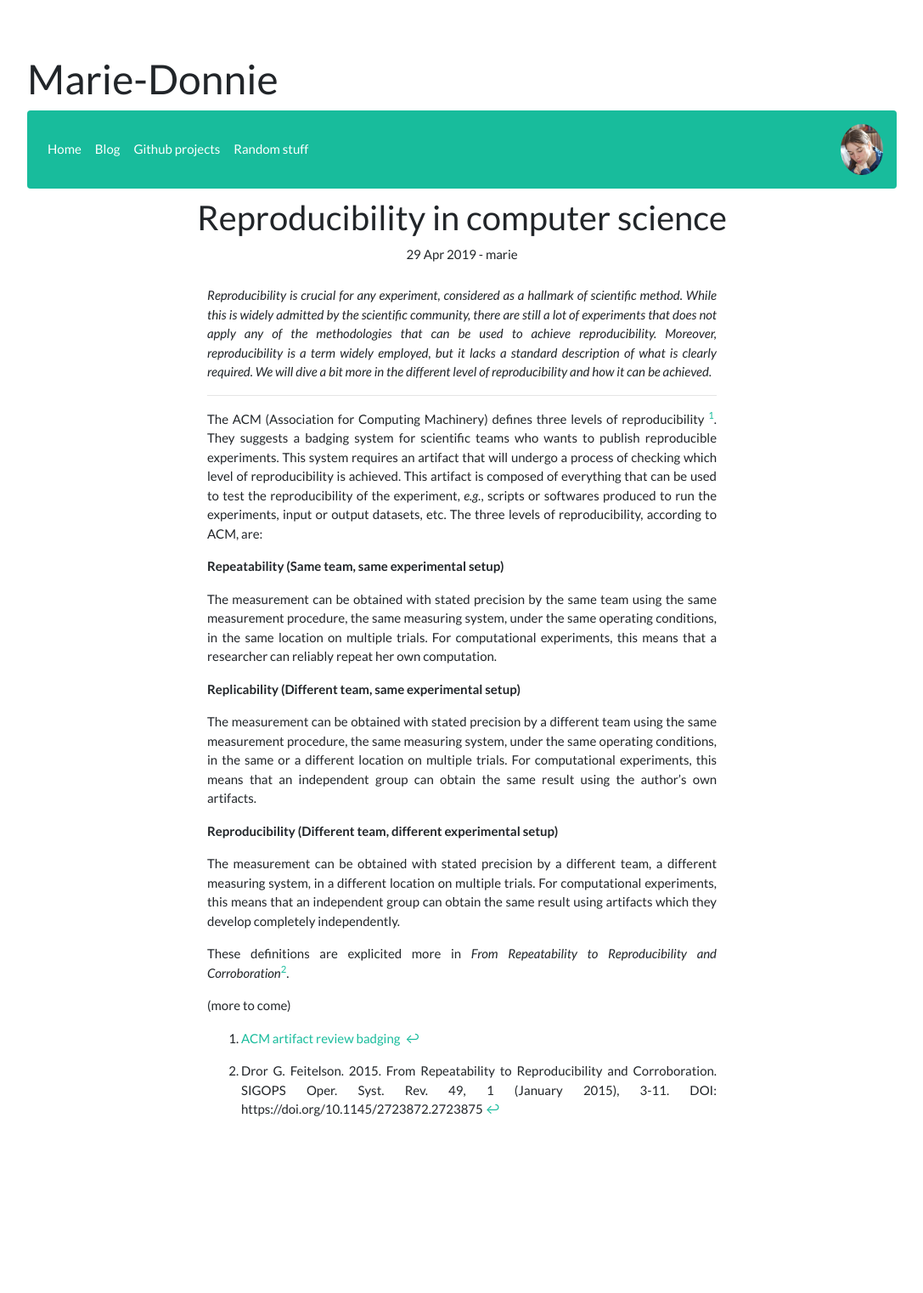
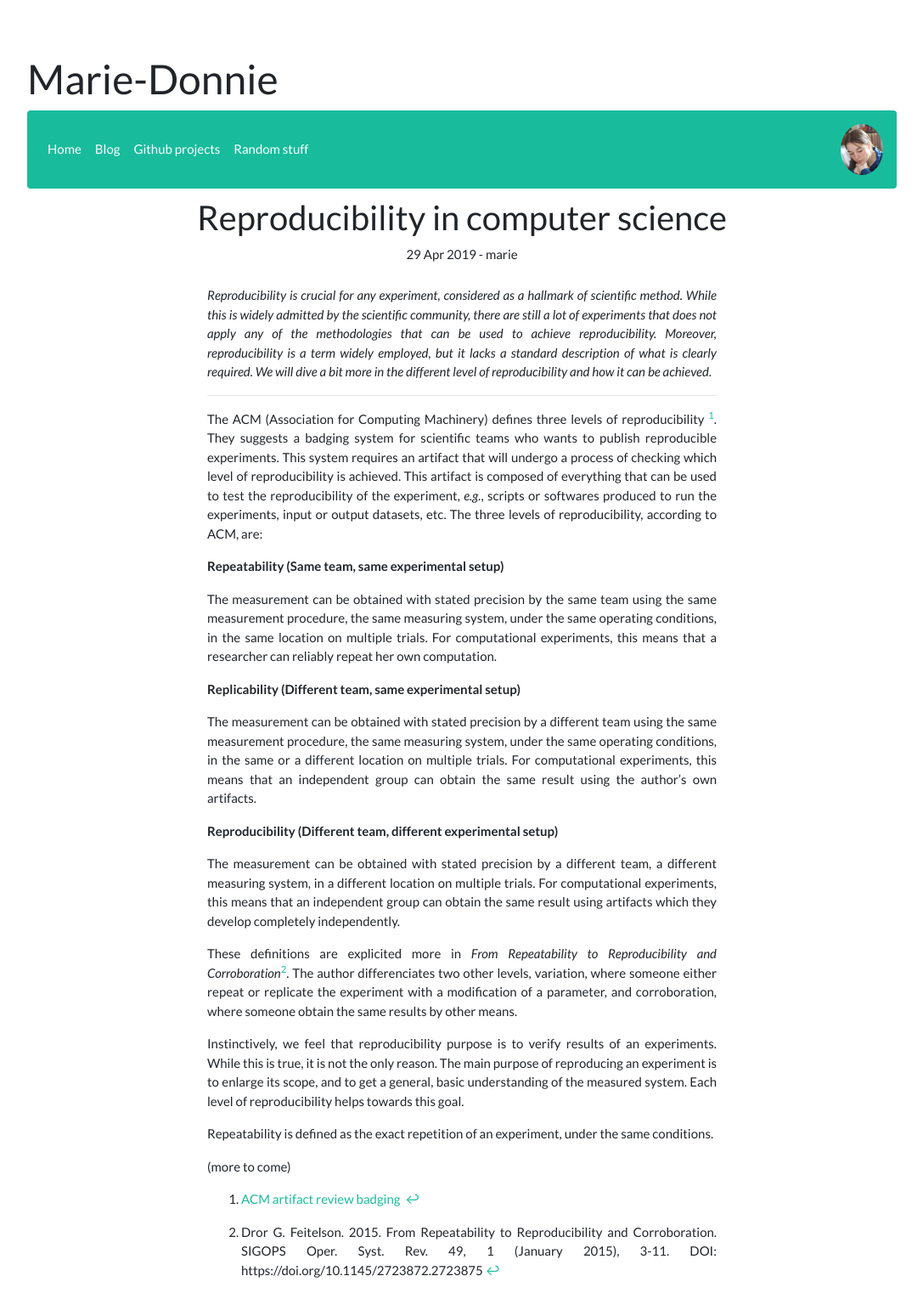
Before and after one commit to Marie-Donnie/Marie-Donnie.github.io, a Jekyll site: the page built from _posts/2019-04-29-reproducibility.md, in a window 1280 px wide. Shown: the whole page at 85% size, without its empty margins (96-1183 px from the left). Built offline with Jekyll 4.4.1, drawn with Linux system fonts in a browser that asks for light colours; before the commit the page ends 1333 px from its top, so only the background shows below that.

Commit message:
A bit more about reproducibility

```diff
--- a/_posts/2019-04-29-reproducibility.md
+++ b/_posts/2019-04-29-reproducibility.md
@@ -38,7 +38,12 @@ The three levels of reproducibility, according to ACM, are:
 >
 > The measurement can be obtained with stated precision by a different team, a different measuring system, in a different location on multiple trials. For computational experiments, this means that an independent group can obtain the same result using artifacts which they develop completely independently.
 
-These definitions are explicited more in *From Repeatability to Reproducibility and Corroboration*[^2].
+These definitions are explicited more in *From Repeatability to Reproducibility and Corroboration*[^2]. The author differenciates two other levels, variation, where someone either repeat or replicate the experiment with a modification of a parameter, and corroboration, where someone obtain the same results by other means.
+
+Instinctively, we feel that reproducibility purpose is to verify results of an experiments. While this is true, it is not the only reason. The main purpose of reproducing an experiment is to enlarge its scope, and to get a general, basic understanding of the measured system. Each level of reproducibility helps towards this goal.
+
+Repeatability is defined as the exact repetition of an experiment, under the same conditions.
+
 
 (more to come)
 
@@ -48,12 +53,5 @@ These definitions are explicited more in *From Repeatability to Reproducibility
 
 
 
-
-
-
-
-
-
-
 [^1]: [ACM artifact review badging ](https://www.acm.org/publications/policies/artifact-review-badging)
 [^2]: Dror G. Feitelson. 2015. From Repeatability to Reproducibility and Corroboration. SIGOPS Oper. Syst. Rev. 49, 1 (January 2015), 3-11. DOI: https://doi.org/10.1145/2723872.2723875
```
